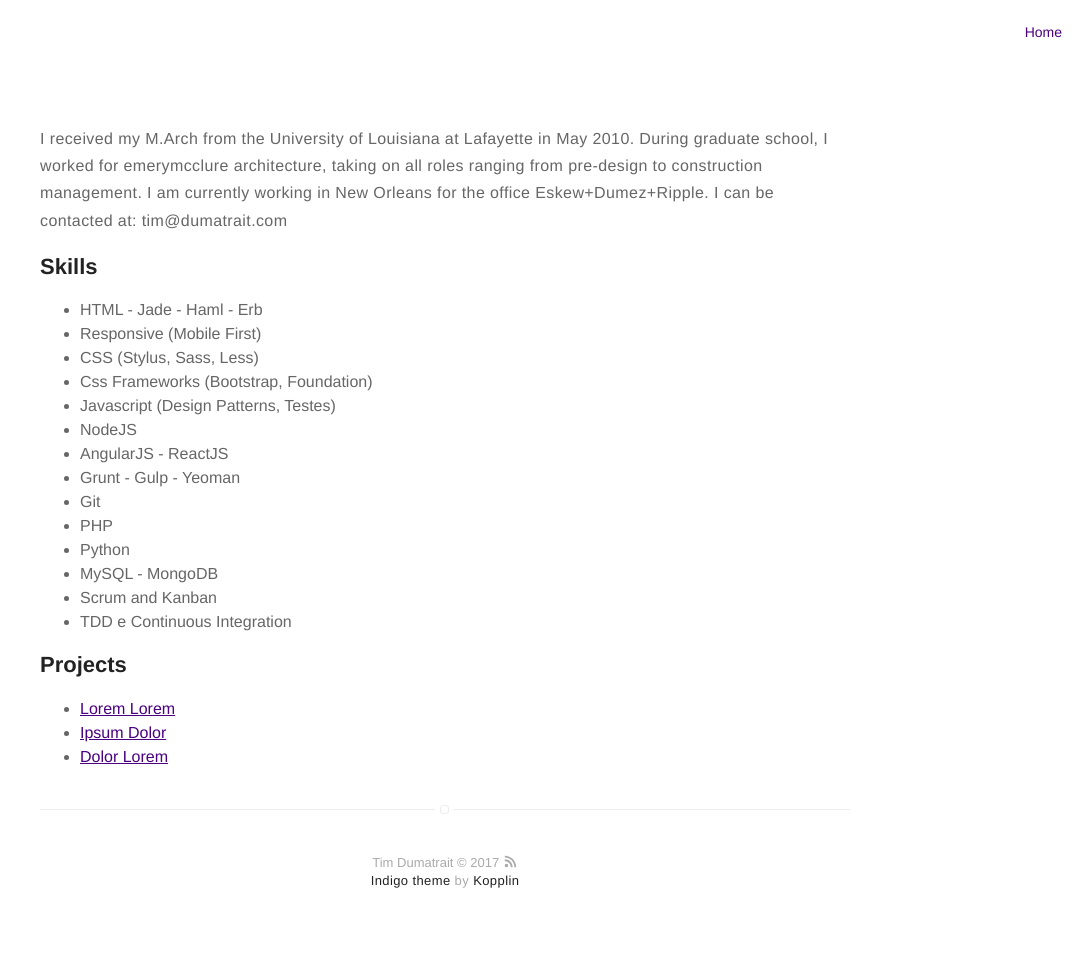
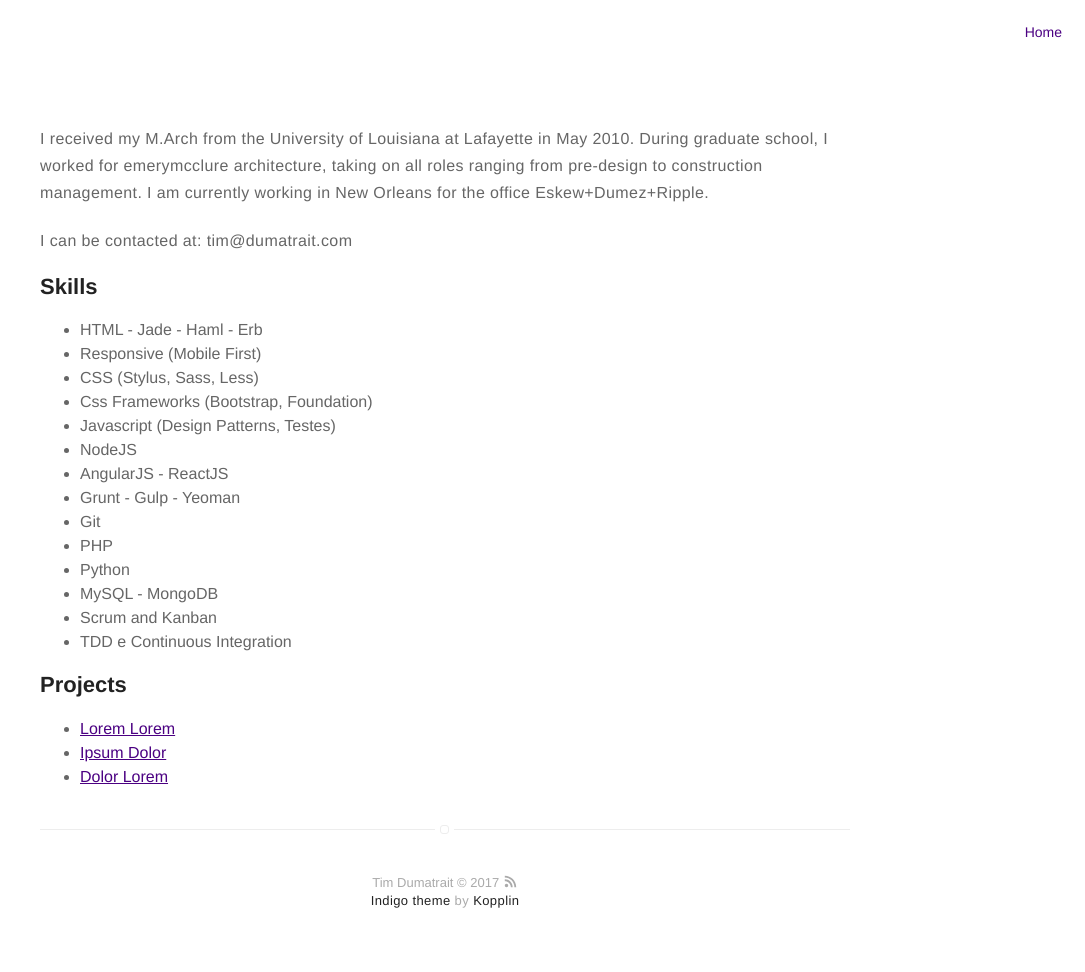
Before and after one commit to appareil/appareil.github.io, a Jekyll site: the page built from about.md, in a window 1280 px wide. Shown: the whole page, without its empty margins (195-1280 px from the left). Built offline with Jekyll 4.4.1, drawn with Linux system fonts in a browser that asks for light colours.

```diff
--- a/about.md
+++ b/about.md
@@ -4,9 +4,9 @@ layout: page
 ---
 <p>I received my M.Arch from the University of Louisiana at Lafayette in May 2010. During graduate school, I worked for emerymcclure architecture, taking on all roles ranging from pre-design to construction management.
 
-I am currently working in New Orleans for the office Eskew+Dumez+Ripple.
+I am currently working in New Orleans for the office Eskew+Dumez+Ripple.</p>
 
-I can be contacted at: tim@dumatrait.com</p>
+<p>I can be contacted at: tim@dumatrait.com</p>
 
 <h2>Skills</h2>
 
```
